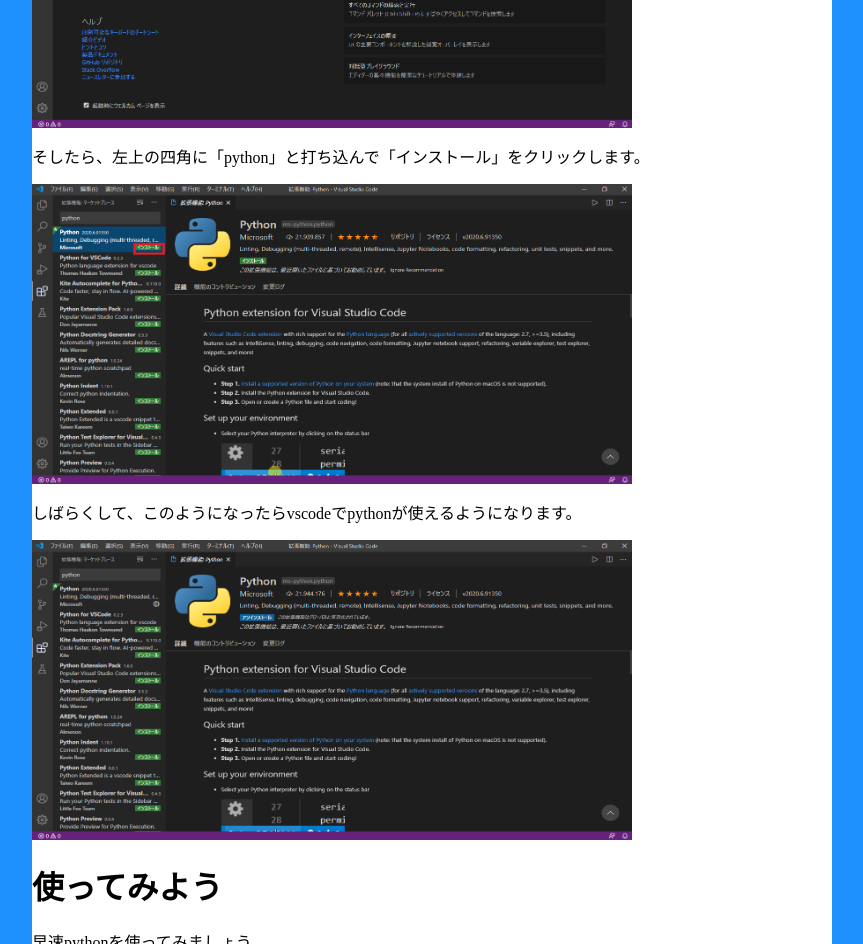
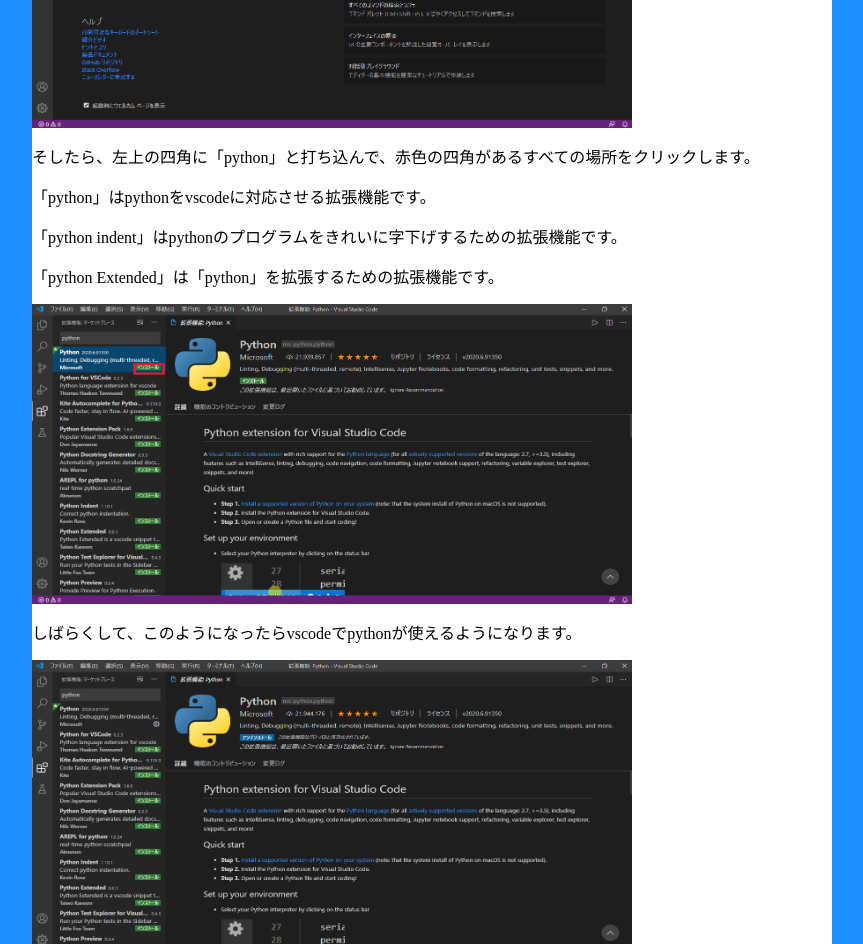
Before and after one commit to ken7python/better, a plain HTML site: page python.htm in a window 1280 px wide. Shown: the part 2913-3857 px from the top of the page, without its empty margins (208-1071 px from the left). Drawn offline with Linux system fonts and the light colour scheme.

Commit message:
Add files via upload

```diff
--- a/python.htm
+++ b/python.htm
@@ -34,7 +34,10 @@
         <p>vscodeを起動します。</p>
         <p>vscodeが起動したら、赤い四角で囲まれている場所をクリックします。</p>
         <img src="pythonimg/kakutyou.png">
-        <p>そしたら、左上の四角に「python」と打ち込んで「インストール」をクリックします。</p>
+        <p>そしたら、左上の四角に「python」と打ち込んで、赤色の四角があるすべての場所をクリックします。</p>
+        <p>「python」はpythonをvscodeに対応させる拡張機能です。</p>
+        <p>「python indent」はpythonのプログラムをきれいに字下げするための拡張機能です。</p>
+        <p>「python Extended」は「python」を拡張するための拡張機能です。</p>
         <img src="pythonimg/python.png">
         <p>しばらくして、このようになったらvscodeでpythonが使えるようになります。</p>
         <img src="pythonimg/okpy.png">
```
